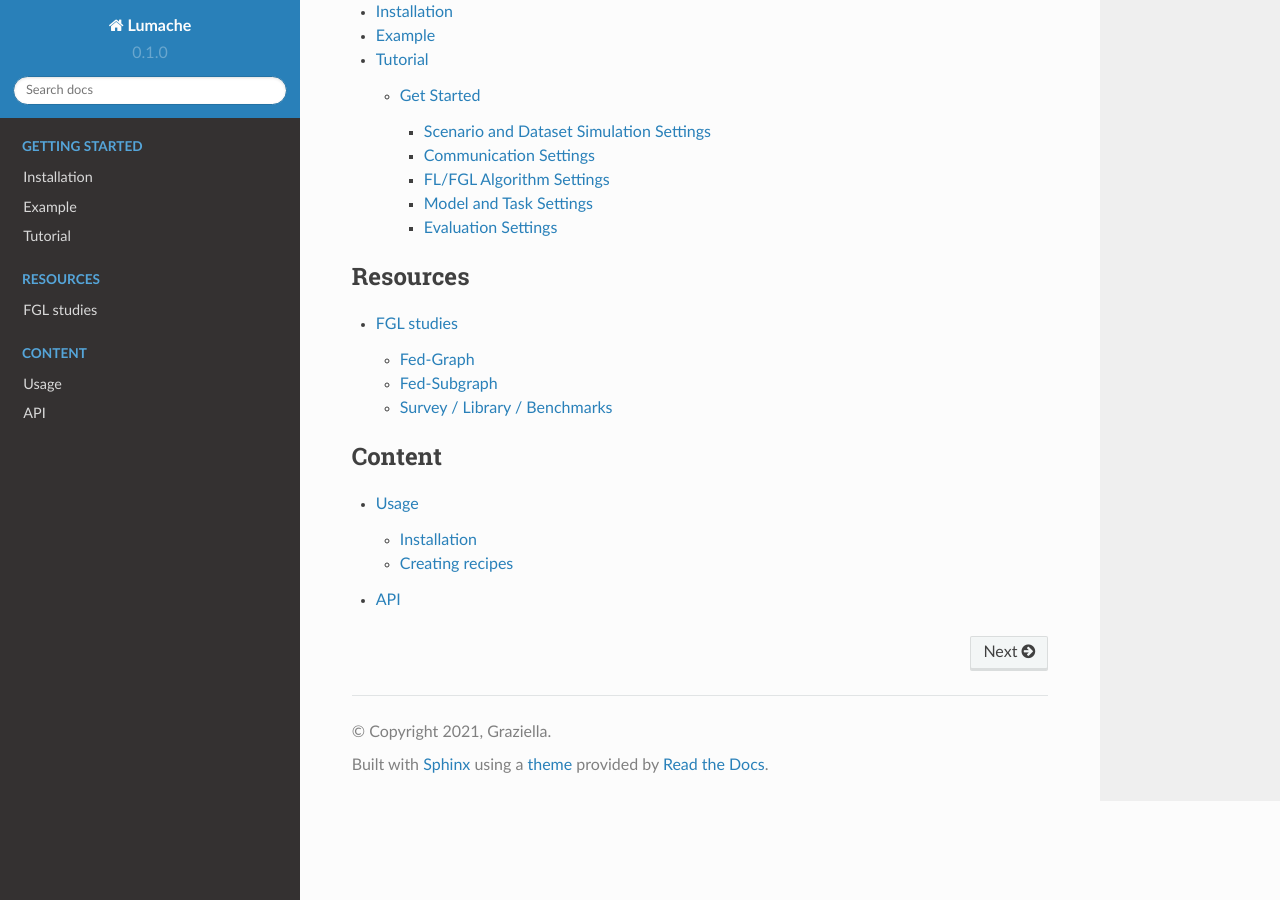
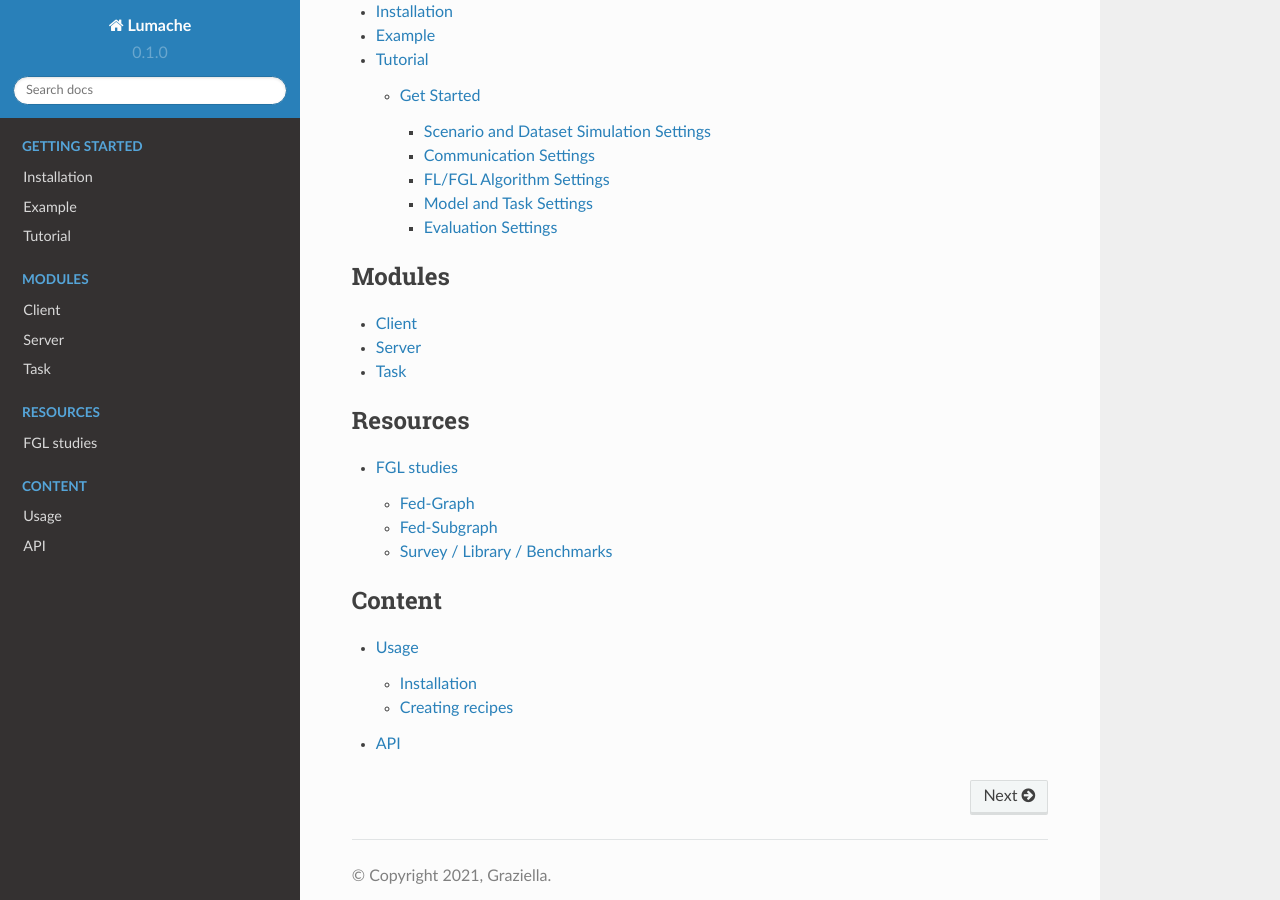
Before and after one commit to Youth-49/test_template, a Sphinx documentation site: the page built from docs/source/index.rst, in a window 1280 px wide and 900 px high, scrolled down 688 px. Built offline with Sphinx 7.4.7 and the Read the Docs theme 2.0.0, drawn with Linux system fonts in a browser that asks for light colours.

Commit message:
Update index.rst

```diff
--- a/docs/source/index.rst
+++ b/docs/source/index.rst
@@ -41,6 +41,11 @@ If you use our benchmark in your works, we would appreciate citations to the pap
    :maxdepth: 3
    :caption: Modules
 
+   module_client
+   module_server
+   module_task
+
+
 .. toctree::
    :glob:
    :maxdepth: 3
```
